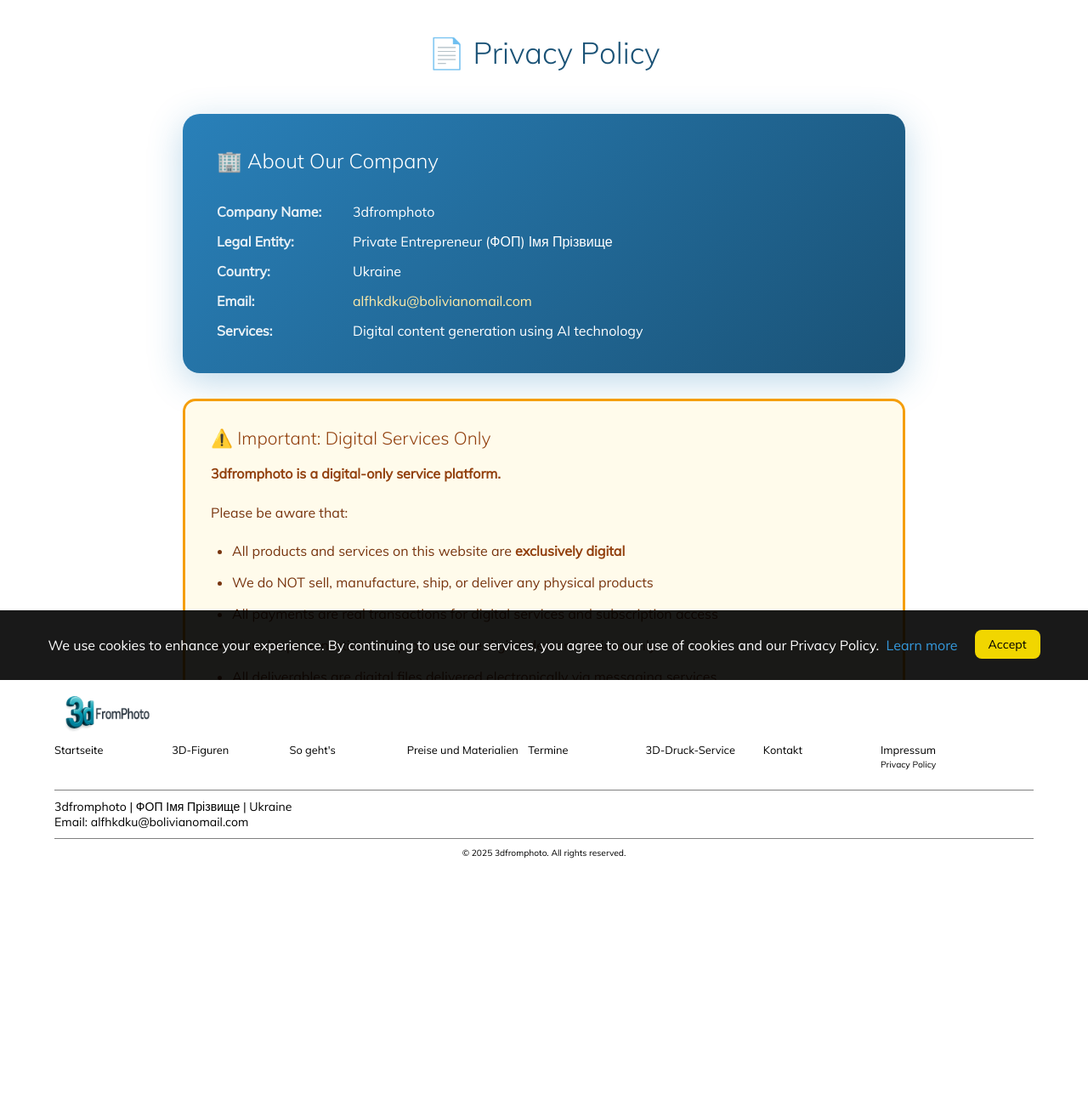
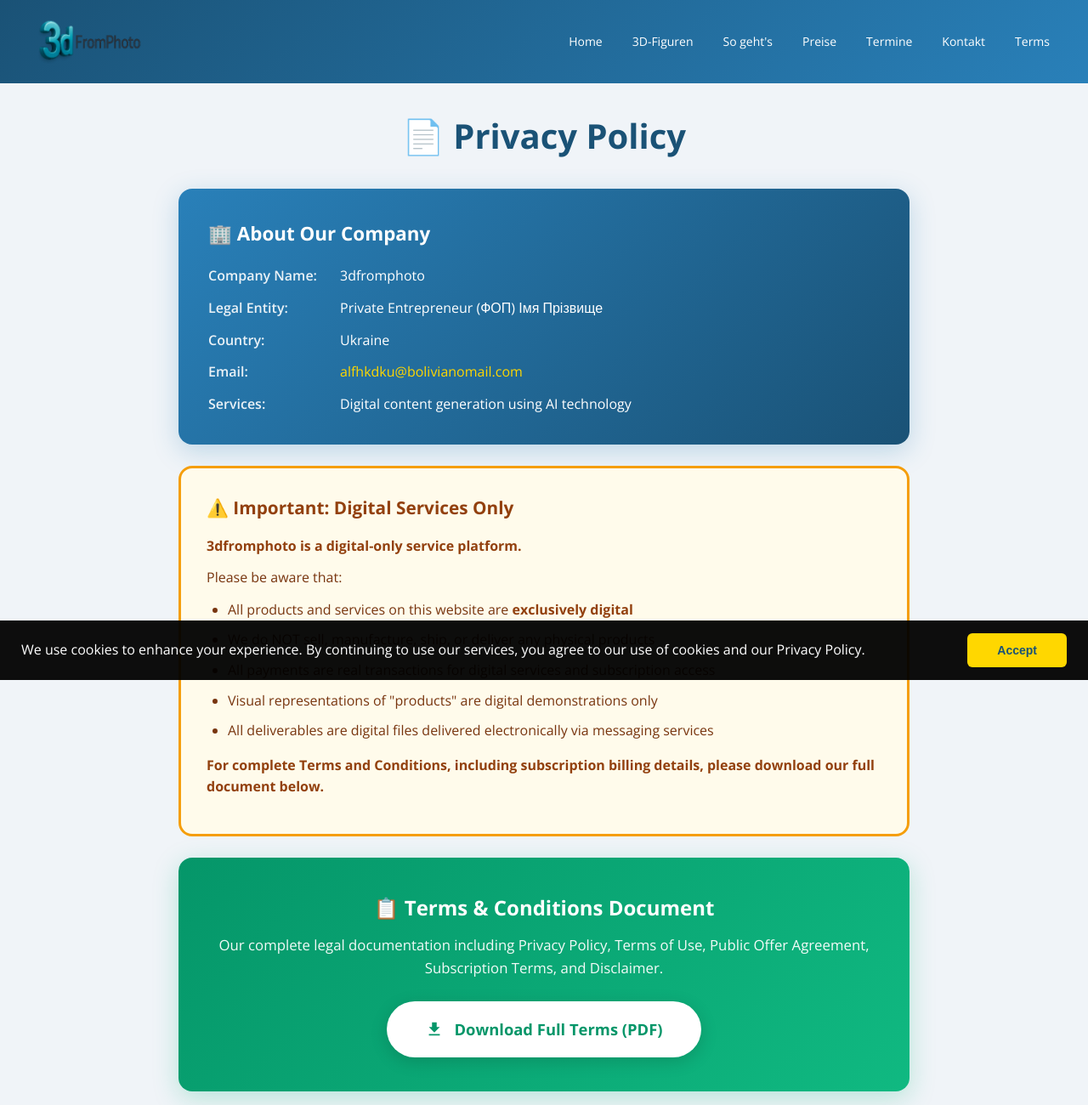
Before and after one commit to 6new6era6/3dcreator_final, a plain HTML site: page actual/impressum/datenschutzerklaerung/index.html in a window 1280 px wide. Shown: the top 1300 px of the page at 85% size. Before the commit the page ends 1015 px from the top, so only its background shows below. Drawn offline with nearby package versions, Linux system fonts and the light colour scheme; a script that the page names is missing.

Commit message:
Complete redesign of Privacy Policy page - standalone clean design with visible header

```diff
--- a/actual/impressum/datenschutzerklaerung/index.html
+++ b/actual/impressum/datenschutzerklaerung/index.html
@@ -1,271 +1,398 @@
 <!DOCTYPE html>
 <html lang="en">
 <head>
-
 <meta charset="utf-8">
 <link rel="shortcut icon" href="../../fileadmin/figurenwerk/favicon/favicon.ico" type="image/x-icon">
 <title>Privacy Policy | 3dfromphoto</title>
-<meta name="ROBOTS" content="index,follow">
-<meta name="KEYWORDS" content="privacy policy, 3dfromphoto, digital services, data protection">
+<meta name="viewport" content="width=device-width, initial-scale=1.0">
 <meta name="description" content="Privacy Policy for 3dfromphoto - digital content generation services.">
-<meta name="robots" content="index,follow">
-
-<link rel="stylesheet" type="text/css" href="../../typo3temp/compressor/merged-afbb56ca2faebf4ae9af83623365ecb1-882f9ac00fdf489abc6b68d47c90a3a2.css.gzip.css" media="all">
-<link rel="stylesheet" type="text/css" href="../../typo3temp/compressor/merged-8f9227506f8489cd862f5431014935af-271a809dc64143de524a5d155ee4a3f8.css.gzip.css" media="screen">
-
-<script src="../../typo3temp/compressor/merged-ce326df5e8f3372aaa258eb6cea4a436-2be47c87796372318ab253d8236e4313.js.gzip.js" type="text/javascript"></script>
-
-<link href='../../fileadmin/template/css/fonts.css' rel='stylesheet' type='text/css'>
-<meta name="viewport" content="user-scalable=1, initial-scale=1.0">
-<script type="text/javascript" src="../../fileadmin/figurenwerk/js/jquery.meanmenu.js"></script>
-<script type="text/javascript" src="../../fileadmin/figurenwerk/js/jquery.bxslider.min.js"></script>
-<script type="text/javascript" src="../../fileadmin/figurenwerk/js/all.js"></script>
 <link rel="apple-touch-icon" type="image/png" href="../../fileadmin/figurenwerk/favicon/apple-touch-icon.png"/>
+<link href="https://fonts.googleapis.com/css2?family=Open+Sans:wght@400;600;700&display=swap" rel="stylesheet">
 
 <style>
-  /* Hide background image overlay */
-  #landschaft {
-    display: none !important;
+* {
+  margin: 0;
+  padding: 0;
+  box-sizing: border-box;
 }
 
-  /* Override global styles */
 body {
-    background: #f5f5f5 !important;
+  font-family: 'Open Sans', Arial, sans-serif;
+  background: #f0f4f8;
+  color: #333;
+  line-height: 1.6;
 }
 
-  .kasten {
-    background: #fff !important;
-    position: relative;
-    z-index: 100;
-    min-height: auto !important;
+/* Header */
+.header {
+  background: linear-gradient(135deg, #1a5276 0%, #2980b9 100%);
+  padding: 15px 30px;
+  display: flex;
+  align-items: center;
+  justify-content: space-between;
+  flex-wrap: wrap;
+  gap: 15px;
 }
 
-  .privacy-page {
-    max-width: 850px;
-    margin: 0 auto;
-    padding: 40px 20px 80px;
-    background: #fff !important;
-    position: relative;
-    z-index: 100;
+.logo img {
+  height: 60px;
+  width: auto;
 }
-  .privacy-page h1 {
-    color: #1a5276 !important;
+
+.nav-menu {
+  display: flex;
+  gap: 5px;
+  flex-wrap: wrap;
+}
+
+.nav-menu a {
+  color: #fff;
+  text-decoration: none;
+  padding: 10px 15px;
+  border-radius: 8px;
+  font-size: 14px;
+  font-weight: 500;
+  transition: background 0.3s;
+}
+
+.nav-menu a:hover {
+  background: rgba(255,255,255,0.2);
+}
+
+/* Main Content */
+.main-content {
+  max-width: 900px;
+  margin: 30px auto;
+  padding: 0 20px;
+}
+
+.page-title {
   text-align: center;
-    margin-bottom: 40px;
-    font-size: 2.2em;
-    text-shadow: none;
+  color: #1a5276;
+  font-size: 2.5em;
+  margin-bottom: 30px;
+  display: flex;
+  align-items: center;
+  justify-content: center;
+  gap: 15px;
 }
 
 /* Company Card */
 .company-card {
-    background: linear-gradient(135deg, #2980b9 0%, #1a5276 100%) !important;
-    border-radius: 20px;
-    padding: 40px;
-    margin-bottom: 30px;
-    color: #fff !important;
-    box-shadow: 0 10px 40px rgba(41, 128, 185, 0.3);
+  background: linear-gradient(135deg, #2980b9 0%, #1a5276 100%);
+  border-radius: 16px;
+  padding: 35px;
+  margin-bottom: 25px;
+  color: #fff;
+  box-shadow: 0 8px 30px rgba(41, 128, 185, 0.25);
 }
+
 .company-card h2 {
-    color: #fff !important;
-    margin-bottom: 25px;
-    font-size: 1.5em;
+  font-size: 1.4em;
+  margin-bottom: 20px;
   display: flex;
   align-items: center;
   gap: 10px;
 }
+
 .company-info {
   display: grid;
-    gap: 15px;
+  gap: 12px;
 }
+
 .company-info .row {
   display: flex;
+  gap: 15px;
   flex-wrap: wrap;
-    gap: 10px;
 }
+
 .company-info .label {
   font-weight: 600;
-    min-width: 150px;
+  min-width: 140px;
   opacity: 0.9;
-    color: #fff !important;
-  }
-  .company-info .value {
-    color: #fff !important;
-  }
-  .company-info a {
-    color: #ffeaa7 !important;
 }
 
-  /* Digital Service Notice */
-  .digital-notice {
-    background: #fffbeb !important;
-    border: 3px solid #f59e0b !important;
-    border-radius: 15px;
+.company-info a {
+  color: #ffd700;
+  text-decoration: none;
+}
+
+.company-info a:hover {
+  text-decoration: underline;
+}
+
+/* Notice Box */
+.notice-box {
+  background: #fffbeb;
+  border: 3px solid #f59e0b;
+  border-radius: 16px;
   padding: 30px;
-    margin-bottom: 30px;
+  margin-bottom: 25px;
 }
-  .digital-notice h3 {
-    color: #92400e !important;
+
+.notice-box h3 {
+  color: #92400e;
+  font-size: 1.3em;
   margin-bottom: 15px;
   display: flex;
   align-items: center;
   gap: 10px;
-    font-size: 1.3em;
 }
-  .digital-notice p {
-    color: #78350f !important;
-    line-height: 1.8;
+
+.notice-box p {
+  color: #78350f;
   margin-bottom: 12px;
   font-size: 1em;
 }
-  .digital-notice ul {
-    color: #78350f !important;
+
+.notice-box ul {
+  color: #78350f;
   margin-left: 25px;
-    list-style-type: disc;
-  }
-  .digital-notice li {
-    margin-bottom: 10px;
-    line-height: 1.7;
-    color: #78350f !important;
-  }
-  .digital-notice strong {
-    color: #92400e !important;
+  margin-bottom: 15px;
 }
 
-  /* Download Card - MORE VISIBLE */
+.notice-box li {
+  margin-bottom: 10px;
+}
+
+.notice-box strong {
+  color: #92400e;
+}
+
+/* Download Card */
 .download-card {
-    background: linear-gradient(135deg, #10b981 0%, #059669 100%) !important;
-    border: none !important;
-    border-radius: 20px;
-    padding: 45px 40px;
+  background: linear-gradient(135deg, #059669 0%, #10b981 100%);
+  border-radius: 16px;
+  padding: 40px;
   text-align: center;
-    margin-bottom: 30px;
-    box-shadow: 0 10px 40px rgba(16, 185, 129, 0.3);
+  margin-bottom: 25px;
+  box-shadow: 0 8px 30px rgba(16, 185, 129, 0.25);
 }
+
 .download-card h2 {
-    color: #fff !important;
-    margin-bottom: 15px;
-    font-size: 1.6em;
+  color: #fff;
+  font-size: 1.5em;
+  margin-bottom: 12px;
 }
+
 .download-card p {
-    color: rgba(255,255,255,0.95) !important;
+  color: rgba(255,255,255,0.95);
   margin-bottom: 25px;
-    line-height: 1.6;
   font-size: 1.05em;
 }
+
 .download-btn {
   display: inline-flex;
   align-items: center;
   gap: 12px;
-    background: #fff !important;
-    color: #059669 !important;
-    padding: 20px 55px;
+  background: #fff;
+  color: #059669;
+  padding: 18px 45px;
   border-radius: 50px;
-    text-decoration: none !important;
-    font-size: 1.2em;
+  text-decoration: none;
+  font-size: 1.15em;
   font-weight: 700;
   transition: all 0.3s ease;
-    box-shadow: 0 5px 25px rgba(0,0,0,0.2);
+  box-shadow: 0 5px 20px rgba(0,0,0,0.15);
 }
+
 .download-btn:hover {
-    transform: translateY(-3px) scale(1.02);
-    box-shadow: 0 10px 35px rgba(0,0,0,0.25);
-    color: #047857 !important;
+  transform: translateY(-3px);
+  box-shadow: 0 8px 30px rgba(0,0,0,0.2);
 }
+
 .download-btn svg {
-    width: 24px;
-    height: 24px;
+  width: 22px;
+  height: 22px;
   fill: currentColor;
 }
 
 /* Quick Links */
 .quick-links {
-    background: #f8fafc !important;
-    border: 2px solid #e2e8f0 !important;
-    border-radius: 15px;
+  background: #fff;
+  border-radius: 16px;
   padding: 30px;
-    margin-bottom: 30px;
+  margin-bottom: 25px;
+  box-shadow: 0 4px 15px rgba(0,0,0,0.05);
 }
+
 .quick-links h3 {
-    color: #1e293b !important;
+  color: #1e293b;
   margin-bottom: 20px;
   font-size: 1.2em;
 }
+
 .links-grid {
   display: grid;
-    grid-template-columns: repeat(auto-fit, minmax(200px, 1fr));
-    gap: 15px;
+  grid-template-columns: repeat(auto-fit, minmax(180px, 1fr));
+  gap: 12px;
 }
+
 .link-item {
   display: flex;
   align-items: center;
   gap: 10px;
-    padding: 15px 18px;
-    background: #fff !important;
+  padding: 14px 18px;
+  background: #f8fafc;
   border: 1px solid #e2e8f0;
-    border-radius: 12px;
-    text-decoration: none !important;
-    color: #334155 !important;
+  border-radius: 10px;
+  text-decoration: none;
+  color: #334155;
+  font-weight: 500;
   transition: all 0.3s ease;
-    font-weight: 500;
 }
+
 .link-item:hover {
-    background: #2980b9 !important;
-    color: #fff !important;
+  background: #2980b9;
+  color: #fff;
   border-color: #2980b9;
-    transform: translateY(-2px);
 }
+
 .link-item span {
-    font-size: 1.3em;
+  font-size: 1.2em;
 }
 
 /* Contact Box */
 .contact-box {
-    background: linear-gradient(135deg, #2980b9 0%, #1a5276 100%) !important;
-    color: #fff !important;
-    border-radius: 15px;
+  background: linear-gradient(135deg, #2980b9 0%, #1a5276 100%);
+  border-radius: 16px;
   padding: 35px;
   text-align: center;
+  color: #fff;
+  margin-bottom: 25px;
 }
+
 .contact-box h3 {
+  font-size: 1.3em;
   margin-bottom: 15px;
-    color: #fff !important;
-    font-size: 1.3em;
 }
+
 .contact-box p {
-    margin-bottom: 12px;
-    color: rgba(255,255,255,0.95) !important;
-    font-size: 1em;
+  margin-bottom: 10px;
+  opacity: 0.95;
 }
+
 .contact-box a {
-    color: #ffeaa7 !important;
+  color: #ffd700;
   font-weight: 600;
   font-size: 1.2em;
   text-decoration: none;
 }
+
 .contact-box a:hover {
   text-decoration: underline;
 }
+
+/* Footer */
+.footer {
+  background: #1a5276;
+  color: #fff;
+  padding: 30px;
+  text-align: center;
+  margin-top: 40px;
+}
+
+.footer p {
+  margin-bottom: 10px;
+  opacity: 0.9;
+}
+
+.footer a {
+  color: #ffd700;
+  text-decoration: none;
+}
+
+.footer a:hover {
+  text-decoration: underline;
+}
+
+/* Cookie Consent */
+#Cookieconsent {
+  position: fixed;
+  bottom: 0;
+  left: 0;
+  right: 0;
+  background: rgba(0,0,0,0.95);
+  color: #fff;
+  padding: 15px 25px;
+  z-index: 99999;
+  display: flex;
+  align-items: center;
+  justify-content: center;
+  gap: 20px;
+  flex-wrap: wrap;
+}
+
+#Cookieconsent > div {
+  flex: 1;
+  min-width: 250px;
+}
+
+#consent_agree {
+  background: #ffd700;
+  color: #1a5276;
+  border: none;
+  padding: 12px 35px;
+  border-radius: 6px;
+  cursor: pointer;
+  font-size: 14px;
+  font-weight: 700;
+}
+
+#consent_agree:hover {
+  background: #ffed4a;
+}
+
+/* Responsive */
+@media (max-width: 768px) {
+  .header {
+    padding: 15px;
+  }
+
+  .nav-menu a {
+    padding: 8px 10px;
+    font-size: 13px;
+  }
+
+  .page-title {
+    font-size: 1.8em;
+  }
+
+  .company-card, .notice-box, .download-card, .contact-box {
+    padding: 25px;
+  }
+}
 </style>
 </head>
-<body id="pagetop">
+<body>
 
+<!-- GTranslate -->
 <div class="gtranslate_wrapper"></div>
 <script>window.gtranslateSettings = {"default_language":"en","native_language_names":true,"detect_browser_language":true,"languages":["en","de","ru","uk","es","cs","pl","it"],"wrapper_selector":".gtranslate_wrapper","flag_style":"3d","alt_flags":{"en":"usa"}}</script>
 <script src="https://cdn.gtranslate.net/widgets/latest/float.js" defer></script>
 
-  <div id="obermenu"></div>
-  <div id="menu">
-    <div id="home" class="home"><a href="../../index.html"><img src="../../fileadmin/figurenwerk/bilder/Logo_figurenWERK_rgb.png" width="300" height="124" alt="3dfromphoto Homepage" border="0"></a></div>
-    <nav><ul class="menu-list"><li class="menu"><a href="../../3d-figuren/index.html">3D-Figuren</a></li><li class="menu"><a href="../../so-gehts/index.html">So geht's</a></li><li class="menu"><a href="../../preise-und-materialien/index.html">Preise und Materialien</a></li><li class="menu"><a href="../../termine/index.html">Termine</a></li><li class="menu"><a href="../../3d-druck-service/index.html">3D-Druck-Service</a></li><li class="menu"><a href="../../kontakt/index.html">Kontakt</a></li></ul></nav>
-    <span class="clear">&#160;</span>
-  </div>
+<!-- Header -->
+<header class="header">
+  <a href="../../index.html" class="logo">
+    <img src="../../fileadmin/figurenwerk/bilder/Logo_figurenWERK_rgb.png" alt="3dfromphoto">
+  </a>
+  <nav class="nav-menu">
+    <a href="../../index.html">Home</a>
+    <a href="../../3d-figuren/index.html">3D-Figuren</a>
+    <a href="../../so-gehts/index.html">So geht's</a>
+    <a href="../../preise-und-materialien/index.html">Preise</a>
+    <a href="../../termine/index.html">Termine</a>
+    <a href="../../kontakt/index.html">Kontakt</a>
+    <a href="../../terms/index.html">Terms</a>
+  </nav>
+</header>
 
-  <div class="kasten">
-    <div class="privacy-page">
+<!-- Main Content -->
+<main class="main-content">
 
-      <h1>📄 Privacy Policy</h1>
+  <h1 class="page-title">📄 Privacy Policy</h1>
 
-      <!-- COMPANY INFO -->
+  <!-- Company Info -->
   <div class="company-card">
     <h2>🏢 About Our Company</h2>
     <div class="company-info">
@@ -292,8 +419,8 @@
     </div>
   </div>
 
-      <!-- DIGITAL SERVICE NOTICE -->
-      <div class="digital-notice">
+  <!-- Important Notice -->
+  <div class="notice-box">
     <h3>⚠️ Important: Digital Services Only</h3>
     <p><strong>3dfromphoto is a digital-only service platform.</strong></p>
     <p>Please be aware that:</p>
@@ -304,10 +431,10 @@
       <li>Visual representations of "products" are digital demonstrations only</li>
       <li>All deliverables are digital files delivered electronically via messaging services</li>
     </ul>
-        <p style="margin-top: 15px;"><strong>For complete Terms and Conditions, including subscription billing details, please download our full document below.</strong></p>
+    <p><strong>For complete Terms and Conditions, including subscription billing details, please download our full document below.</strong></p>
   </div>
 
-      <!-- DOWNLOAD TERMS -->
+  <!-- Download Terms -->
   <div class="download-card">
     <h2>📋 Terms & Conditions Document</h2>
     <p>Our complete legal documentation including Privacy Policy, Terms of Use, Public Offer Agreement, Subscription Terms, and Disclaimer.</p>
@@ -317,7 +444,7 @@
     </a>
   </div>
 
-      <!-- QUICK LINKS -->
+  <!-- Quick Links -->
   <div class="quick-links">
     <h3>📌 Quick Links</h3>
     <div class="links-grid">
@@ -336,7 +463,7 @@
     </div>
   </div>
 
-      <!-- CONTACT -->
+  <!-- Contact -->
   <div class="contact-box">
     <h3>📧 Contact for Data Requests</h3>
     <p>For data deletion, privacy inquiries, subscription cancellation, or any questions:</p>
@@ -344,85 +471,39 @@
     <p style="font-size: 0.9em; margin-top: 15px; opacity: 0.8;">We respond to all requests within 30 days.</p>
   </div>
 
-    </div>
-  </div>
+</main>
 
-<div id="landschaft">
-</div>
+<!-- Footer -->
+<footer class="footer">
+  <p>3dfromphoto | ФОП Імя Прізвище | Ukraine</p>
+  <p>Email: <a href="mailto:alfhkdku@bolivianomail.com">alfhkdku@bolivianomail.com</a></p>
+  <p style="margin-top: 15px;">© 2025 3dfromphoto. All rights reserved.</p>
+</footer>
 
-<div id="footer">
-  <div id="footnavigation"><p class="pfooter"><img width="120" border="0" alt="3dfromphoto Logo" src="../../fileadmin/figurenwerk/bilder/Logo_figurenWERK_rgb.png"></p>
-  <ul><li class="footmenu"><a href="../../index.html" title="Startseite">Startseite</a></li><li class="footmenu"><a href="../../3d-figuren/index.html">3D-Figuren</a></li><li class="footmenu"><a href="../../so-gehts/index.html">So geht's</a></li><li class="footmenu"><a href="../../preise-und-materialien/index.html">Preise und Materialien</a></li><li class="footmenu"><a href="../../termine/index.html">Termine</a></li><li class="footmenu"><a href="../../3d-druck-service/index.html">3D-Druck-Service</a></li><li class="footmenu"><a href="../../kontakt/index.html">Kontakt</a></li><li class="footmenu"><a href="../index.html">Impressum</a><ul><li class="footmenu2"><a href="index.html">Privacy Policy</a></li></ul></li></ul>
-  </div>
-
-  <span class="clear">&#160;</span>
-</div>
-<div id="adress">
-  <p id="adress_inner">3dfromphoto | ФОП Імя Прізвище | Ukraine<br />Email: <a href="mailto:alfhkdku@bolivianomail.com">alfhkdku@bolivianomail.com</a></p>
-  <span class="clear">&#160;</span>
-</div>
-<div class="geek">
-  <p>&copy; 2025 3dfromphoto. All rights reserved.</p>
-</div>
-
+<!-- Cookie Consent -->
 <div id="Cookieconsent">
-  <div id="consent_message">
   <div>
     We use cookies to enhance your experience. By continuing to use our services, you agree to our use of cookies and our Privacy Policy.
-      &nbsp;<a href="index.html">Learn more</a>
   </div>
   <button id="consent_agree">Accept</button>
 </div>
-</div>
+
 <script>
 (function() {
-  if (localStorage.getItem('cookieConsent') === 'accepted') {
-    document.getElementById('Cookieconsent').style.display = 'none';
+  var consent = document.getElementById("Cookieconsent");
+  if (!consent) return;
+  if (localStorage.getItem("cookieConsent") === "accepted") {
+    consent.style.display = "none";
   }
-  document.getElementById('consent_agree').addEventListener('click', function() {
-    localStorage.setItem('cookieConsent', 'accepted');
-    document.getElementById('Cookieconsent').style.display = 'none';
+  var btn = document.getElementById("consent_agree");
+  if (btn) {
+    btn.addEventListener("click", function() {
+      localStorage.setItem("cookieConsent", "accepted");
+      consent.style.display = "none";
     });
+  }
 })();
 </script>
-<style>
-#Cookieconsent {
-  position: fixed;
-  bottom: 0;
-  left: 0;
-  right: 0;
-  background: rgba(0,0,0,0.9);
-  color: #fff;
-  padding: 15px 20px;
-  z-index: 9999;
-  display: flex;
-  align-items: center;
-  justify-content: center;
-}
-#consent_message {
-  display: flex;
-  align-items: center;
-  gap: 20px;
-  flex-wrap: wrap;
-  justify-content: center;
-  max-width: 1200px;
-}
-#consent_message a {
-  color: #3498db;
-}
-#consent_agree {
-  background: #2980b9;
-  color: #fff;
-  border: none;
-  padding: 10px 25px;
-  border-radius: 5px;
-  cursor: pointer;
-  font-size: 14px;
-}
-#consent_agree:hover {
-  background: #3498db;
-}
-</style>
 
 </body>
 </html>
```
Also changed, not shown: actual/image.png (added). Lines whose indentation alone changed are shown as unchanged.
